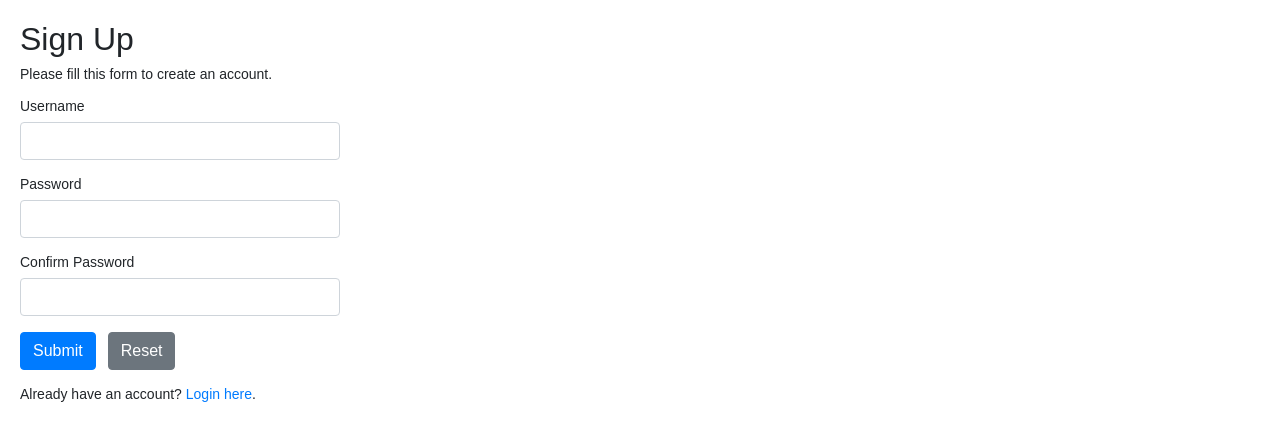
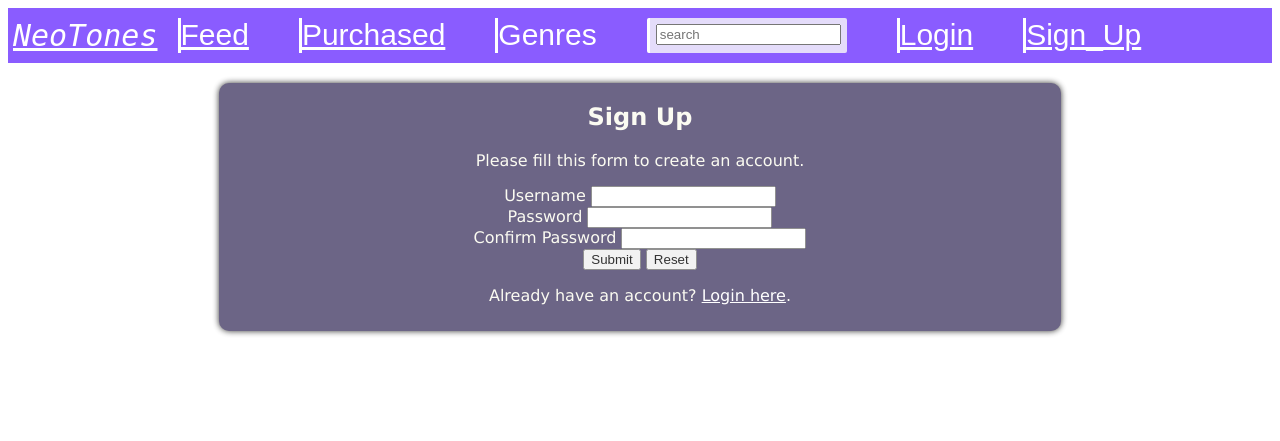
Before and after one commit to IanKaremi/NeoTones, a PHP site: page /signup.php in a window 1280 px wide. Shown: the top 441 px of the page. Run offline with PHP 8.4, Linux system fonts and the light colour scheme.

Commit message:
signup styling

```diff
--- a/common.css
+++ b/common.css
@@ -29,7 +29,7 @@ header{
 a{
     color:white;
 }
-header>input[type=text] {
+.s_top {
     background-color:rgb(228, 220, 250);
     float: right;
     padding: 6px;
--- a/signup.php
+++ b/signup.php
@@ -18,7 +18,7 @@ if($_SERVER["REQUEST_METHOD"] == "POST"){
         // Prepare a select statement
         $sql = "SELECT id FROM users WHERE username = ?";
 
-        if($stmt = mysqli_prepare($link, $sql)){
+        if($stmt = mysqli_prepare($con, $sql)){
             // Bind variables to the prepared statement as parameters
             mysqli_stmt_bind_param($stmt, "s", $param_username);
 
@@ -69,7 +69,7 @@ if($_SERVER["REQUEST_METHOD"] == "POST"){
         // Prepare an insert statement
         $sql = "INSERT INTO users (username, password) VALUES (?, ?)";
 
-        if($stmt = mysqli_prepare($link, $sql)){
+        if($stmt = mysqli_prepare($con, $sql)){
             // Bind variables to the prepared statement as parameters
             mysqli_stmt_bind_param($stmt, "ss", $param_username, $param_password);
 
@@ -91,23 +91,58 @@ if($_SERVER["REQUEST_METHOD"] == "POST"){
     }
 
     // Close connection
-    mysqli_close($link);
+    mysqli_close($con);
 }
 ?>
 
 <!DOCTYPE html>
+<!--[if lt IE 7]>      <html class="no-js lt-ie9 lt-ie8 lt-ie7"> <![endif]-->
+<!--[if IE 7]>         <html class="no-js lt-ie9 lt-ie8"> <![endif]-->
+<!--[if IE 8]>         <html class="no-js lt-ie9"> <![endif]-->
+<!--[if gt IE 8]>      <html class="no-js"> <!--<![endif]-->
 <html lang="en">
 <head>
-    <meta charset="UTF-8">
-    <title>Sign Up</title>
-    <link rel="stylesheet" href="https://stackpath.bootstrapcdn.com/bootstrap/4.5.2/css/bootstrap.min.css">
-    <style>
-        body{ font: 14px sans-serif; }
-        .wrapper{ width: 360px; padding: 20px; }
-    </style>
+    <meta charset="utf-8">
+    <meta http-equiv="X-UA-Compatible" content="IE=edge">
+    <title>Electronic - Neo Tones</title>
+    <meta name="description" content="">
+    <meta name="theme-color" content=""#8a5cffff>
+    <meta name="viewport" content="width=device-width, initial-scale=1">
+    <link rel="stylesheet" href="feed.css">
+    <link rel="stylesheet" href="common.css">
+
 </head>
-<body>
-    <div class="wrapper">
+<body align="center">
+        <header>
+            <div class="logo" align="left"><a href="index.html">NeoTones</a></div>
+            <div class="toolbar">
+                <div><a href="feed.html">Feed</a></div>
+                <div><a href="likes.html">Purchased</a></div>
+                <div class="drop">
+                    <div><a>Genres</a>
+                        <div class="on_hover">
+                            <a href="afro.html">Afro</a>
+                            <a href="hip.html">Hip-hop & RnB</a>
+                            <a href="gospel.html">Gospel</a>
+                            <a href="electronic.php">Electronic</a>
+                            <a href="pop.html">Pop</a>
+                            <a href="rock.html">Rock</a>
+                            <a href="reggae.html">Reggae</a>
+                            <a href="classical.html">Classical</a>
+                            <a href="country.html">Country</a>
+                            <a href="Jazz.html">Jazz</a>
+                        </div>
+                    </div>
+                </div>
+                <div class="s_top"><input type="text" placeholder="search"></div>
+                <div id="login"><a href="login.php">Login</a></div>
+                <div id="sign_up"><a href="signup.php">Sign_Up</a></div>
+
+            </div>
+        </header>
+    <div class=home_body>
+        <div></div>
+        <div class="home_content">
             <h2>Sign Up</h2>
             <p>Please fill this form to create an account.</p>
             <form action="<?php echo htmlspecialchars($_SERVER["PHP_SELF"]); ?>" method="post">
@@ -133,5 +168,7 @@ if($_SERVER["REQUEST_METHOD"] == "POST"){
                 <p>Already have an account? <a href="login.php">Login here</a>.</p>
             </form>
         </div>
+        <div></div>
+    </div>
 </body>
 </html>
```
Also changed, not shown: login.php (+3 -5 lines). Lines whose indentation alone changed are shown as unchanged.
